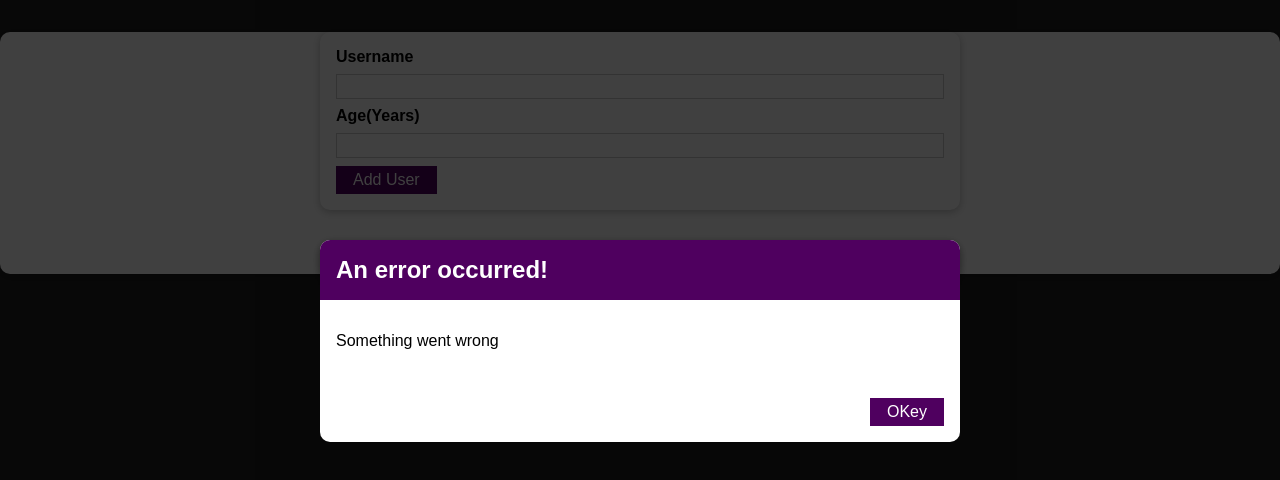
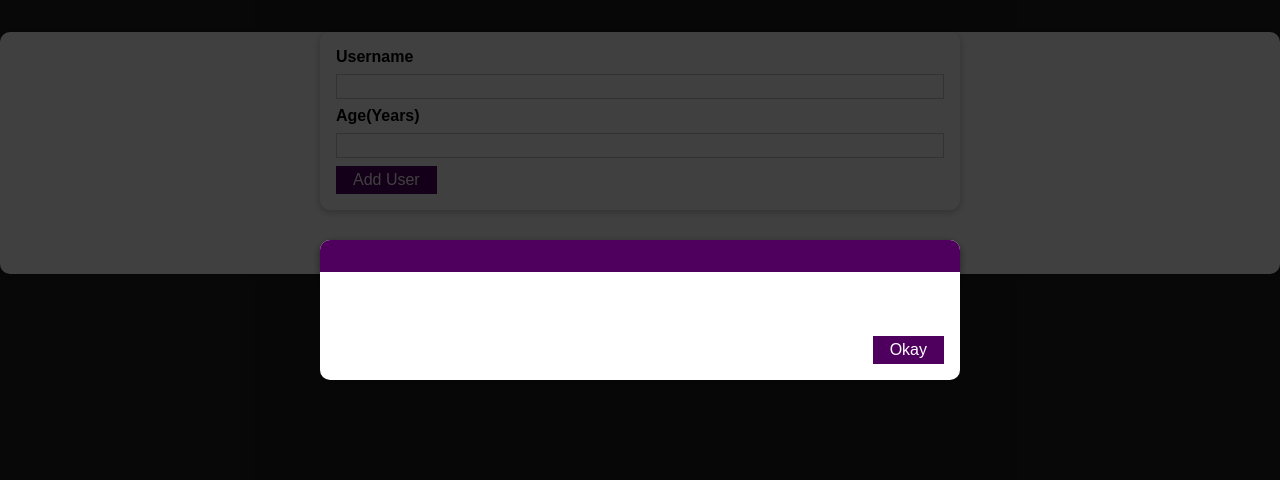
Before and after one commit to zdTang/Age-comparison-react, a React (Create React App) app: page / in a window 1280 px wide. Shown: the top 480 px of the page. Built offline with nearby package versions, Linux system fonts and the light colour scheme.

Commit message:
Done
1.  pay attention to "State lift"

button>Button>ErrorModal>AddUser

2,  click button and surround can all cancel the error message !

```diff
--- a/src/components/UI/ErrorModal.js
+++ b/src/components/UI/ErrorModal.js
@@ -5,7 +5,7 @@
 
 const ErrorModal = (props) => {
   return (
-    <div className={classes.backdrop}>
+    <div className={classes.backdrop} onClick={props.onConfirm}>
       <Card className={classes.modal}>
         <header className={classes.header}>
           <h2>{props.title}</h2>
@@ -14,7 +14,7 @@
           <p>{props.message}</p>
         </div>
         <footer className={classes.actions}>
-          <Button>OKey</Button>
+          <Button onClick={props.onConfirm}>Okay</Button>
         </footer>
       </Card>
      </div>
--- a/src/components/Users/AddUser.js
+++ b/src/components/Users/AddUser.js
@@ -9,6 +9,7 @@
   const [enterAge, setEnterAge] = useState("");
   const [isShowNameError, setIsShowNameError] = useState(false);
   const [isShowAgeError, setIsShowAgeError] = useState(false);
+  const [error,setError]=useState({})
 
   const addUserHandler = (event) => {
     event.preventDefault();
@@ -16,10 +17,18 @@
     // no username
     if (enterUsername.trim().length === 0) {
       setIsShowNameError(true);
+      setError({
+        title:'Invalid name',
+        message:'Please enter a valid name'
+      })
     }
     // no age
     if (enterAge <= 0) {
-      setIsShowAgeError(() => true);
+      setIsShowAgeError(() => true)
+      setError({
+        title:'Invalid age',
+        message:'Please enter a valid age'
+      })
     }
     // All OK
     if (enterUsername.trim().length > 0 && enterAge > 0) {
@@ -54,9 +63,13 @@
     setEnterAge(e.target.value);
   };
 
+  const errorHandler=()=>{
+    setError(null)
+  }
+
   return (
     <div>
-      <ErrorModal title="An error occurred!" message="Something went wrong" />
+      {error && <ErrorModal title={error.title} message={error.message} onConfirm={errorHandler}/>}
       <Card className={classes.input}>
         <form onSubmit={addUserHandler}>
           <label htmlFor="userName">Username</label>
```
